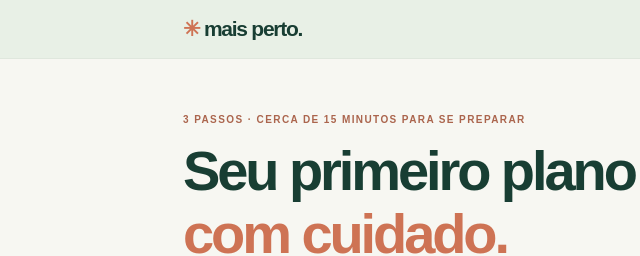
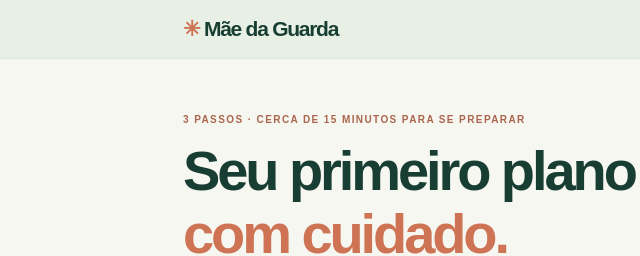
Before and after one commit to GabSaints/M-e-da-Guarda---Web-App, a plain HTML site: page entregavel-webapp/index.html in a window 1280 px wide. Shown: the top 256 px of the page, 7-647 px from the left. Drawn offline with Linux system fonts and the light colour scheme.

Commit message:
Renomeia o app para Mãe da Guarda

```diff
--- a/entregavel-webapp/index.html
+++ b/entregavel-webapp/index.html
@@ -2,11 +2,11 @@
 <html lang="pt-BR">
 <head>
   <meta charset="utf-8"><meta name="viewport" content="width=device-width, initial-scale=1">
-  <meta name="theme-color" content="#f7f7f2"><meta name="description" content="Mais Perto: roteiro educativo em três passos para responsáveis.">
-  <title>Mais Perto — roteiro em 3 passos</title><link rel="stylesheet" href="styles.css"><script src="app.js" defer></script>
+  <meta name="theme-color" content="#f7f7f2"><meta name="description" content="Mãe da Guarda: roteiro educativo em três passos para responsáveis.">
+  <title>Mãe da Guarda — roteiro em 3 passos</title><link rel="stylesheet" href="styles.css"><script src="app.js" defer></script>
 </head>
 <body>
-  <header class="top"><div class="wrap top-inner"><a class="brand" href="index.html">✳ <span>mais perto.</span></a><span>ROTEIRO PARA RESPONSÁVEIS</span></div></header>
+  <header class="top"><div class="wrap top-inner"><a class="brand" href="index.html">✳ <span>Mãe da Guarda</span></a><span>ROTEIRO PARA RESPONSÁVEIS</span></div></header>
   <main class="wrap">
     <section class="intro"><span class="eyebrow">3 PASSOS · CERCA DE 15 MINUTOS PARA SE PREPARAR</span><h1>Seu primeiro plano para <em>agir com cuidado.</em></h1><p>Organize sua preocupação, prepare uma conversa e escolha um próximo apoio. A conversa com a criança acontece no tempo dela. Nenhuma resposta é enviada ou salva; ao final, você pode imprimir o resumo.</p><a class="intro-start" href="#roteiro">Começar o roteiro <span aria-hidden="true">↓</span></a><div class="notice"><strong>Antes de começar</strong><p>Estar mais sozinho, sentir-se excluído e sofrer bullying são situações diferentes. Este roteiro não diagnostica nem substitui a escola ou profissionais. Em caso de violência, ameaça, risco imediato ou sofrimento intenso, priorize a segurança e procure apoio adequado agora.</p></div></section>
     <div class="progress" id="roteiro" aria-label="Progresso do roteiro"><div class="progress-label"><span id="step-counter" aria-live="polite">PASSO 1 DE 3</span><span id="step-name">OBSERVAR</span></div><div class="progress-track"><span id="progress-fill"></span></div></div>
@@ -40,7 +40,7 @@
       <div class="summary" id="summary"><h3>Seu resumo</h3><p id="summary-text"></p><p><strong>Frase para começar:</strong> <span id="summary-script"></span></p><p><strong>Hoje:</strong> <span id="summary-action"></span></p><p><strong>Depois:</strong> <span id="summary-next"></span></p><small>Este resumo não contém dados identificáveis da criança.</small></div>
       <div class="actions"><button class="btn ghost" type="button" data-back="2">← Voltar</button><button class="btn ghost" type="button" id="restart">Recomeçar</button><button class="btn primary" type="button" id="print">Imprimir resumo <span>↗</span></button></div>
     </section>
-    <footer><p>Mais Perto · Conteúdo educativo para responsáveis. Protótipo editorial 1.0 · 10/11/2026.</p><p>Referências: <a href="https://www.unicef.org/lac/en/parenting-lac/security-protection/how-talk-your-children-about-bullying" target="_blank" rel="noopener noreferrer">UNICEF</a> · <a href="https://www.unicef.org/parenting/child-care/how-talk-school-about-bullying" target="_blank" rel="noopener noreferrer">UNICEF Parenting</a> · <a href="https://www.gov.br/mec/pt-br/escola-que-protege/semanaconvivenciaflyerfamilias.pdf" target="_blank" rel="noopener noreferrer">MEC</a>.</p></footer>
+    <footer><p>Mãe da Guarda · Conteúdo educativo para responsáveis. Protótipo editorial 1.0 · 10/11/2026.</p><p>Referências: <a href="https://www.unicef.org/lac/en/parenting-lac/security-protection/how-talk-your-children-about-bullying" target="_blank" rel="noopener noreferrer">UNICEF</a> · <a href="https://www.unicef.org/parenting/child-care/how-talk-school-about-bullying" target="_blank" rel="noopener noreferrer">UNICEF Parenting</a> · <a href="https://www.gov.br/mec/pt-br/escola-que-protege/semanaconvivenciaflyerfamilias.pdf" target="_blank" rel="noopener noreferrer">MEC</a>.</p></footer>
   </main>
 </body>
 </html>
```
Also changed, not shown: 1 other file.
